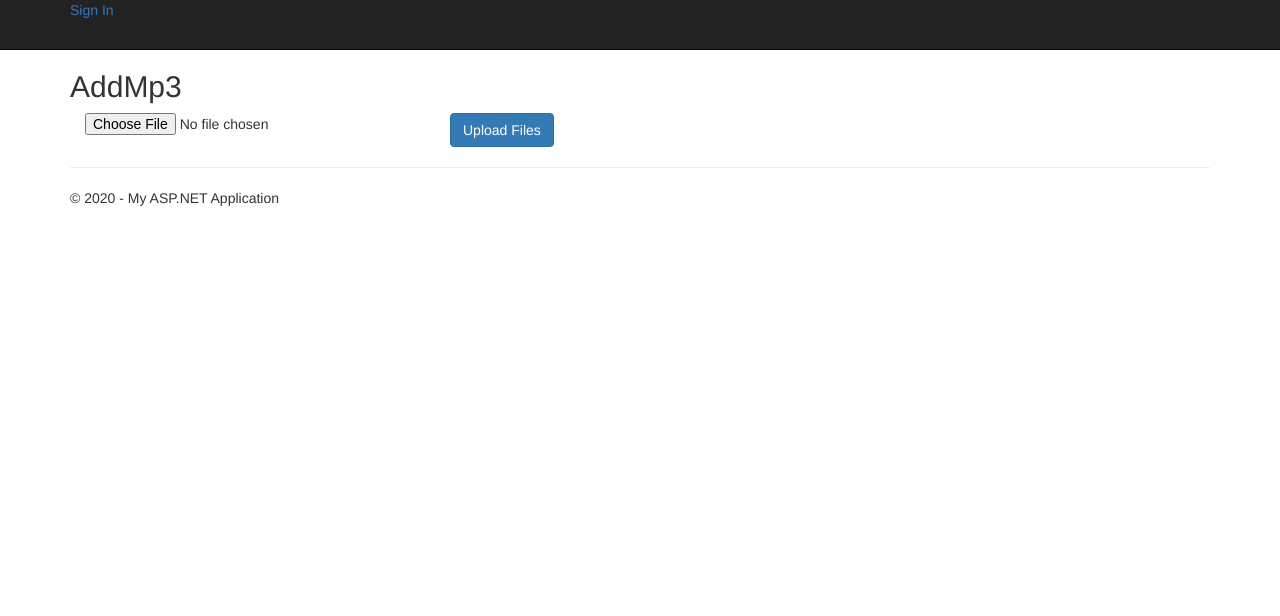
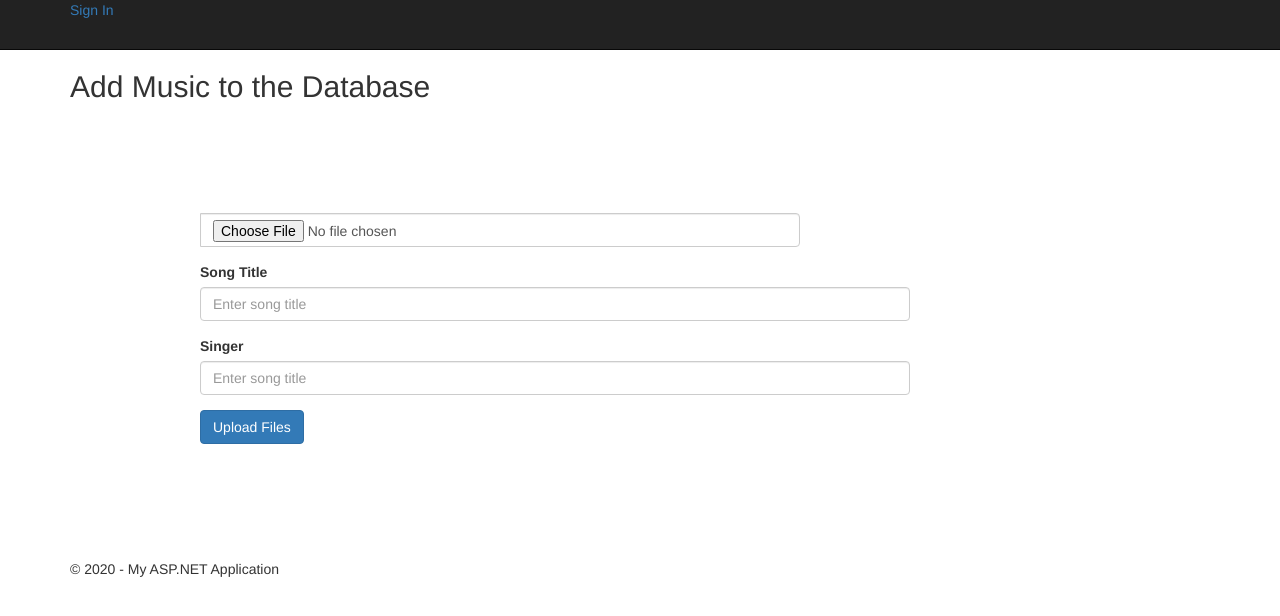
Before and after one commit to RasithaGamage/MusicSharing, an ASP.NET MVC app: template MusicSharing/Views/Music/AddMp3.cshtml in a window 1280 px wide. Shown: the top 616 px of the page. Run offline with ASP.NET Core 8 and stand-ins for ASP.NET MVC 5, Linux system fonts and the light colour scheme; the template is opened without the code that fills it, so the values that code supplies are empty; the project's own start-up code is not run; a stand-in starts its controllers and pages; some libraries are stand-ins or nearby versions.

Commit message:
Insert mp3 function

```diff
--- /dev/null
+++ b/MusicSharing/Content/AddMp3.css
@@ -0,0 +1,9 @@
+body {
+}
+#addmp3section {
+    margin:100px;
+}
+
+.input-group input {
+    width:600px !important  ;
+}
--- a/MusicSharing/Models/MusicFile.cs
+++ b/MusicSharing/Models/MusicFile.cs
@@ -7,14 +7,12 @@ namespace MusicSharing.Models
 {
     public class MusicFile
     {
-
         public int musicFileId { get; set; }
         public string musicFileName { get; set; }
+        public string singer { get; set; }
+        public string songName { get; set; }
         public string musicFileUrl { get; set; }
         public string size { get; set; }
         public DateTime addedDate { get; set; }
-
-
     }
-
 }
--- a/MusicSharing/Views/Music/AddMp3.cshtml
+++ b/MusicSharing/Views/Music/AddMp3.cshtml
@@ -3,29 +3,49 @@
     ViewBag.Title = "AddMp3";
 }
 
-<h2>AddMp3</h2>
+<h2>Add Music to the Database</h2>
 
-<div class="col-xs-4">
-    <div class="form-group">
-        <input class="filestyle" data-icon="false" type="file" id="FileUpload1" />
+<link rel="stylesheet" href="~/Content/AddMp3.css">
+<div class="col-md-12">
+    <div class="col-md-8" id="addmp3section">
+        <div class="form-group input-group">
+            <input type="hidden" id="filename" name="filename" value="">
+            <input type="file" id="FileUpload1" name="uploadedFile" class="form-control form-control-sm">
+        </div>
+        <div class="form-group">
+            <label for="songTitle">Song Title</label>
+            <input type="text" class="form-control" id="songTitle"placeholder="Enter song title">
+        </div>
+        <div class="form-group">
+            <label for="singer">Singer</label>
+            <input type="text" class="form-control" id="singer"  placeholder="Enter song title">
+        </div>
+        <div class="form-group">
+            <input class="btn btn-primary" type="button" id="btnUpload" value="Upload Files" />
+        </div>
     </div>
-</div>
-
-
-<div>
-    <input class="btn btn-primary" type="button" id="btnUpload" value="Upload Files" />
 </div>
 
 <script src="https://ajax.googleapis.com/ajax/libs/jquery/1.11.3/jquery.min.js"></script>
 <script>
     $(document).ready(function () {
-        $('#btnUpload').click(function () {
+        $('#btnUpload').click( function () {
             // Checking whether FormData is available in browser
             if (window.FormData !== undefined) {
+                var songTitle = $("#songTitle");
+                var singer = $("#singer");
+
+                console.log(songTitle.val());
+                console.log(singer.val());
+
                 var fileUpload = $("#FileUpload1").get(0);
                 var files = fileUpload.files;
                 // Create FormData object
                 var fileData = new FormData();
+
+                fileData.append("songTitle", songTitle.val());
+                fileData.append("singer", singer.val());
+
                 // Looping over all files and add it to FormData object
                 for (var i = 0; i < files.length; i++) {
                     fileData.append(files[i].name, files[i]);
```
Also changed, not shown: MusicSharing/Controllers/MusicController.cs (+31 -2 lines), MusicSharing/Views/Shared/_Layout.cshtml (+0 -7 lines), MusicSharing/MusicSharing.csproj, 4 other files.
